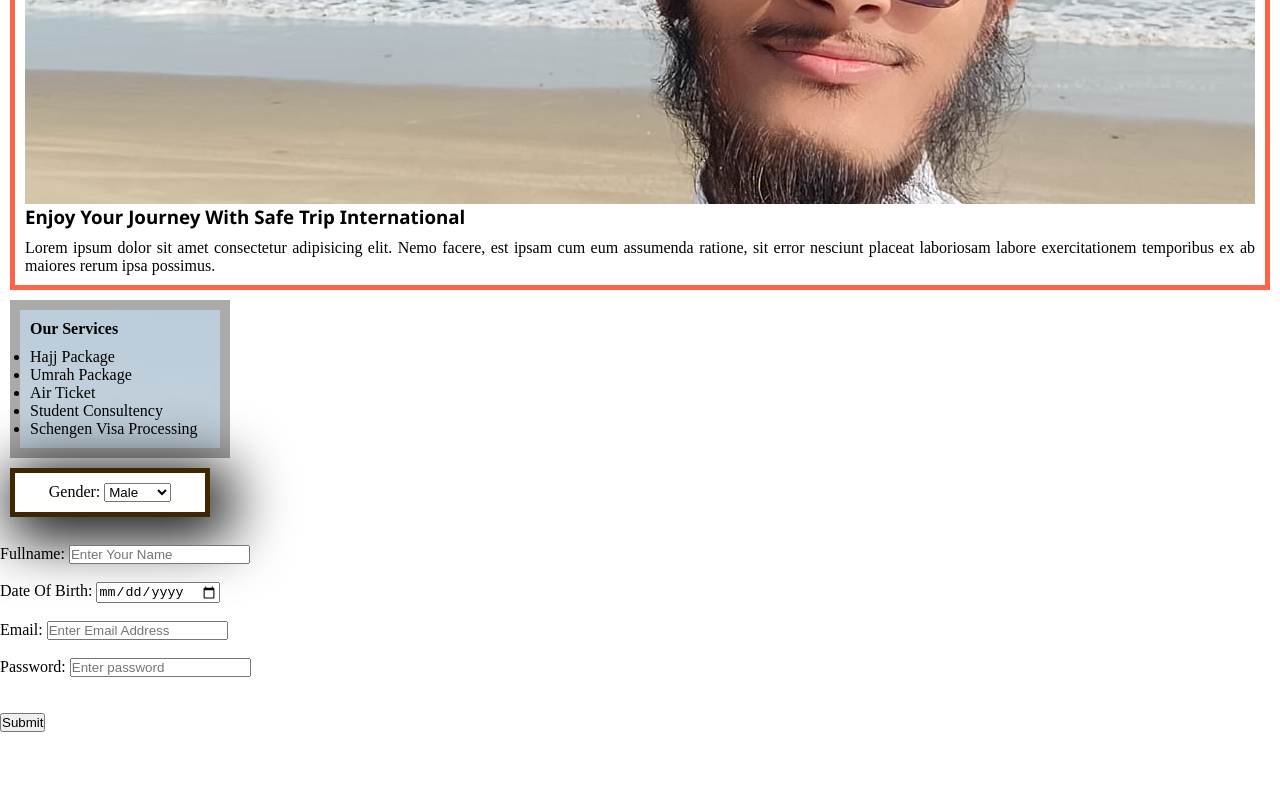
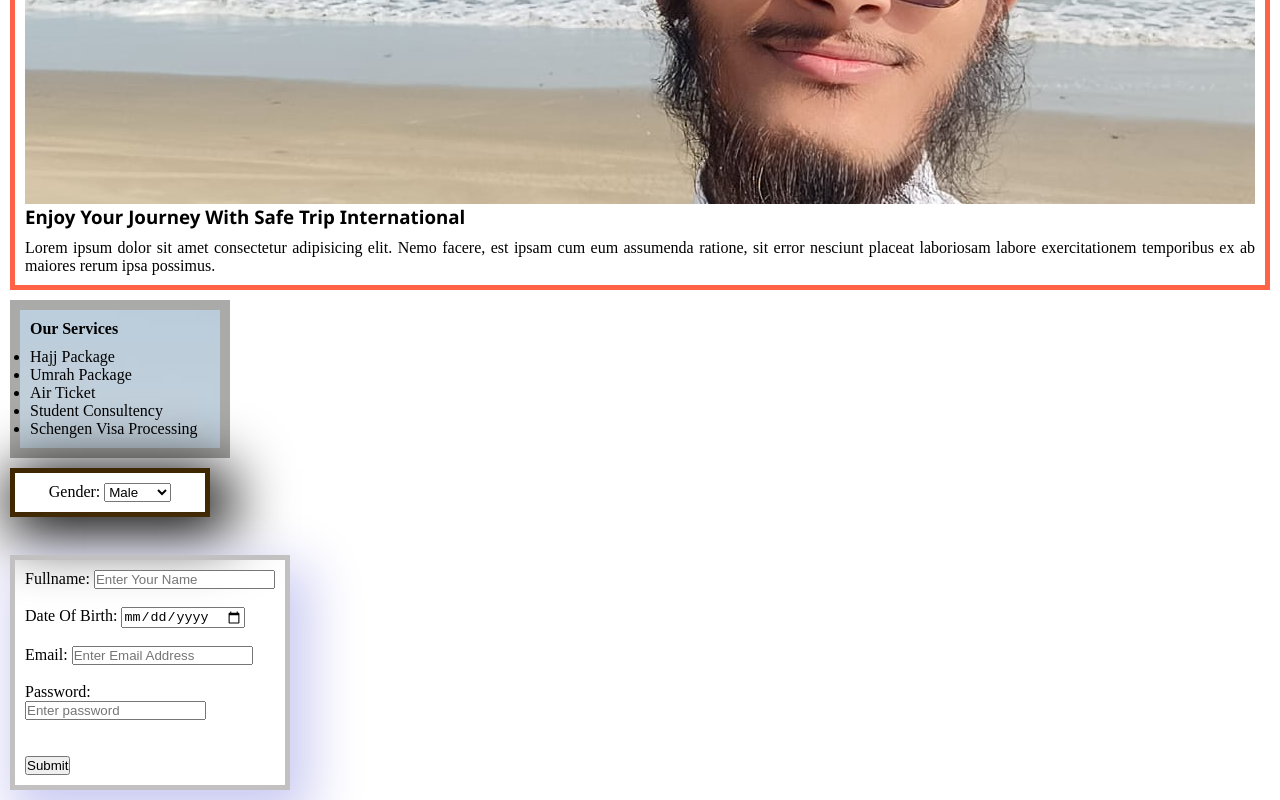
Before and after one commit to AAli232/MY-FIRST-REPO, a plain HTML site: page index.html in a window 1280 px wide. Shown: the part 621-1421 px from the top of the page. Before the commit the page ends 1353 px from the top, so only its background shows below. Drawn offline with Linux system fonts and the light colour scheme; files whose address does not match are found by name.

Commit message:
form style

```diff
--- a/blog.css
+++ b/blog.css
@@ -41,3 +41,13 @@ ul{
   box-shadow: 10px 10px 60px 10px;
 
 }
+form{
+  border: 5px solid rgb(194, 192, 192);
+  width: 250px;
+  margin: 10px;
+  padding: 10px;
+  text-align: left;
+  box-sizing: content-box;
+  box-shadow: 10px 20px 50px 10px rgb(203, 203, 243);
+
+}
```
